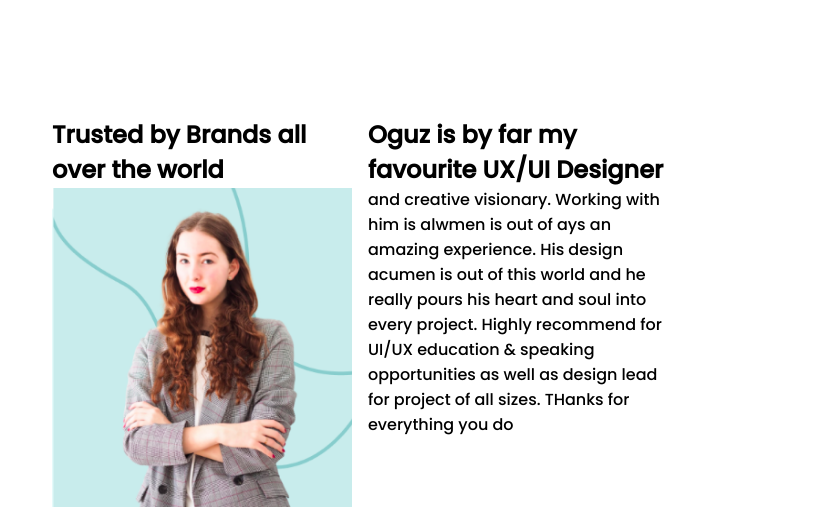
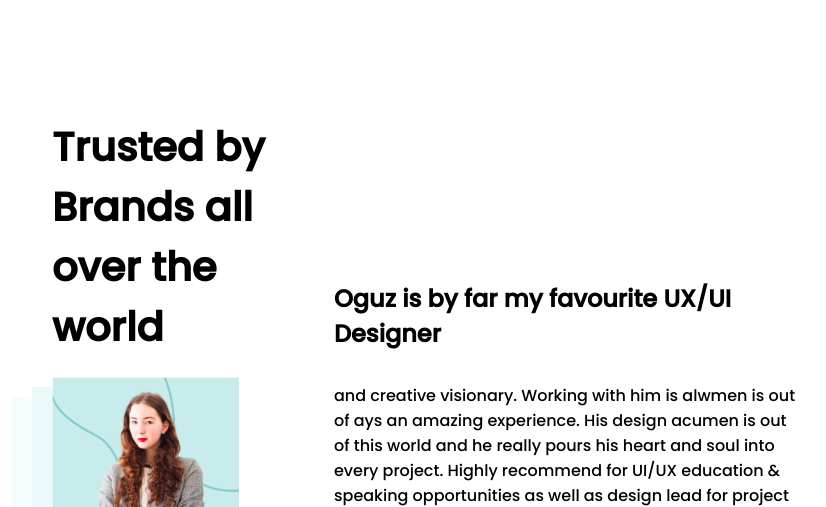
Before and after one commit to thangduongez/first_repo, a website: page index.html in a window 1280 px wide. Shown: the part 6070-6577 px from the top of the page, without its empty margins (213-1039 px from the left). Drawn offline with nearby package versions, Linux system fonts and the light colour scheme.

Commit message:
brands-section

```diff
--- a/assets/js/main.js
+++ b/assets/js/main.js
@@ -1,7 +1,34 @@
-const menu_navbar = document.querySelector('.navbar__links')
-const navbar_button = document.querySelector('.navbar_icons')
+const menu_navbar = document.querySelector(".navbar__links");
+const navbar_button = document.querySelector(".navbar_icons");
 
-navbar_button.addEventListener('click', ()=> {
-  menu_navbar.classList.toggle("navbar__open")
-  navbar_button.classList.toggle('open')
-})
+navbar_button.addEventListener("click", () => {
+  menu_navbar.classList.toggle("navbar__open");
+  navbar_button.classList.toggle("open");
+});
+
+const swiper = new Swiper(".swiper", {
+  effect: "coverflow",
+  direction: "horizontal",
+  loop: true,
+
+  // If we need pagination
+  pagination: {
+    el: ".swiper-pagination",
+  },
+  autoplay: {
+    delay: 1000,
+  },
+  longSwipesMs: 300,
+  longSwipesRatio: 0.5,
+  animating: true,
+  // Navigation arrows
+  navigation: {
+    nextEl: ".swiper-button-next",
+    prevEl: ".swiper-button-prev",
+  },
+
+  // And if we need scrollbar
+  scrollbar: {
+    el: ".swiper-scrollbar",
+  },
+});
--- a/css/footer-section.css
+++ b/css/footer-section.css
@@ -1,19 +1,19 @@
-.footer-section{
-    width: 100%;
+.footer-section {
+
     margin: 0 auto;
     margin-bottom: 100px;
     display: flex;
     justify-content: center;
 }
 
-.footer-section .footer-container{
+.footer-section .footer-container {
     display: flex;
     width: 65%;
     align-items: center;
     justify-content: space-between
 }
 
-.footer_lists{
+.footer_lists {
     display: flex;
 
     gap: 3rem;
@@ -23,11 +23,11 @@
     list-style: none;
     font-size: 20px;
 }
-.footer_contact{
+
+.footer_contact {
 
     display: flex;
     gap: 3rem;
 }
-.footer_contact_email {
 
-}
+.footer_contact_email {}
--- a/css/section-banner.css
+++ b/css/section-banner.css
@@ -2,17 +2,56 @@
     width: 75%;
     margin: 0 auto;
     display: flex;
-    gap: 1rem;
+    gap: 3rem;
+    align-items: flex-end;
+    margin-bottom: 200px;
 }
 
 .brands-section-right {
     display: flex;
     flex-direction: column;
+    gap: 1rem;
+    gap: 20px;
     width: 40%;
 }
 
 .brands-section-left {
     display: flex;
     flex-direction: column;
+    justify-content: center;
+    gap: 2rem;
     width: 40%;
 }
+
+
+.brands-section-left__content {
+    display: flex;
+    gap: 2rem;
+    flex-direction: column;
+;
+}
+
+.brands-section-right__content img {
+    width: 80%;
+
+    box-shadow: -20px 10px rgb(234, 249, 250), -40px 20px rgb(245, 252, 253);
+}
+.brands-section-left__navigation{
+    display: flex;
+    gap: 1rem;
+}
+.arrow-opacity {
+    opacity: 0.3;
+}
+
+.brands-section-right__title h1 {
+    font-size: 40px
+}
+.brands-section-left__navigation span {
+    cursor: pointer;
+}
+.swiper {
+    width: 600px;
+    height: 300px;
+
+  }
--- a/index.html
+++ b/index.html
@@ -15,6 +15,9 @@
   <link rel="stylesheet" href="./css/header-section-responsive.css">
   <link rel="stylesheet" href="./css/navbar.css">
   <link rel="stylesheet" href="./css/section-banner.css">
+  <link rel="stylesheet" href="https://unpkg.com/swiper@8/swiper-bundle.min.css" />
+
+  <script src="https://unpkg.com/swiper@8/swiper-bundle.min.js"></script>
   <style>
     @import url("https://fonts.googleapis.com/css2?family=Poppins:wght@500&display=swap");
   </style>
@@ -431,18 +434,43 @@
         </div>
         <div class="brands-section-right__content">
           <img src="./img/oke.png" alt="">
+        </div>
+
+      </div>
+
+      <div class="swiper">
+        <div class="swiper-wrapper">
+
+          <div class="brands-section-left__content swiper-slide">
+            <h2>Oguz is by far my favourite UX/UI Designer</h2>
+            <p>and creative visionary. Working with him is alwmen is out of ays an amazing experience.
+              His design acumen is out of this world and he really pours his heart and soul into every project.
+              Highly recommend for UI/UX education & speaking opportunities as well as design lead for project of all
+              sizes.
+              THanks for everything you do</p>
+          </div>
+          <div class="brands-section-left__content swiper-slide">
+            <h2>Oguz is by far my favourite UX/UI Designer</h2>
+            <p>and creative visionary. Working with him is alwmen is out of ays an amazing experience.
+              His design acumen is out of this world and he really pours his heart and soul into every project.
+              Highly recommend for UI/UX education & speaking opportunities as well as design lead for project of all
+              sizes.
+              THanks for everything you do</p>
+          </div>
+          <div class="brands-section-left__content swiper-slide">
+            <h2>Oguz is by far my favourite UX/UI Designer</h2>
+            <p>and creative visionary. Working with him is alwmen is out of ays an amazing experience.
+              His design acumen is out of this world and he really pours his heart and soul into every project.
+              Highly recommend for UI/UX education & speaking opportunities as well as design lead for project of all
+              sizes.
+              THanks for everything you do</p>
+          </div>
 
         </div>
+        <div class="swiper-pagination"></div>
+
       </div>
-      <div class="brands-section-left">
-        <div class="brands-section-left__content">
-          <h2>Oguz is by far my favourite UX/UI Designer</h2>
-          <p>and creative visionary. Working with him is alwmen is out of ays an amazing experience.
-            His design acumen is out of this world and he really pours his heart and soul into every project.
-            Highly recommend for UI/UX education & speaking opportunities as well as design lead for project of all sizes.
-            THanks for everything you do</p>
-        </div>
-      </div>
+
     </div>
   </section>
 
```
